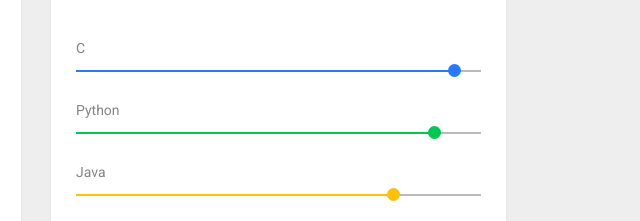
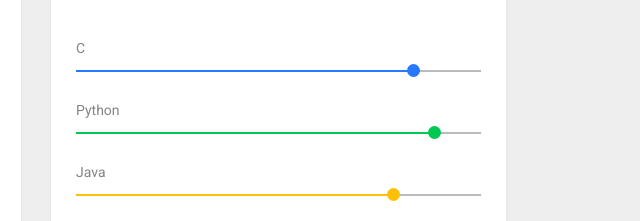
Before and after one commit to AishikD14/My-CV, a plain HTML site: page index.html in a window 1280 px wide. Shown: the part 739-960 px from the top of the page, 604-1244 px from the left. Drawn offline with Linux system fonts and the light colour scheme; some packages are replaced by stand-ins of ours.

Commit message:
skill update

```diff
--- a/index.html
+++ b/index.html
@@ -372,7 +372,7 @@
 											<div class="progress-bar-graph">
 												<div class="progress-bar-wrap">
 													<div class="bar-wrap blue-bar">
-														<span data-width="95"></span>
+														<span data-width="85"></span>
 													</div>
 												</div>
 											</div>
```
